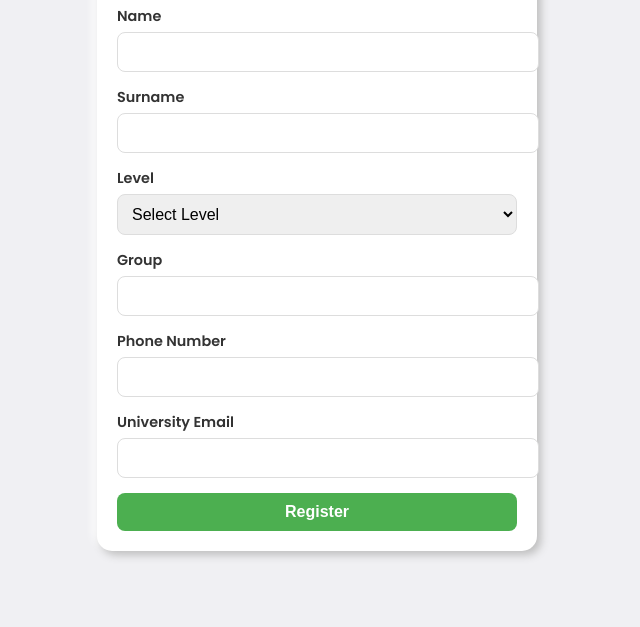
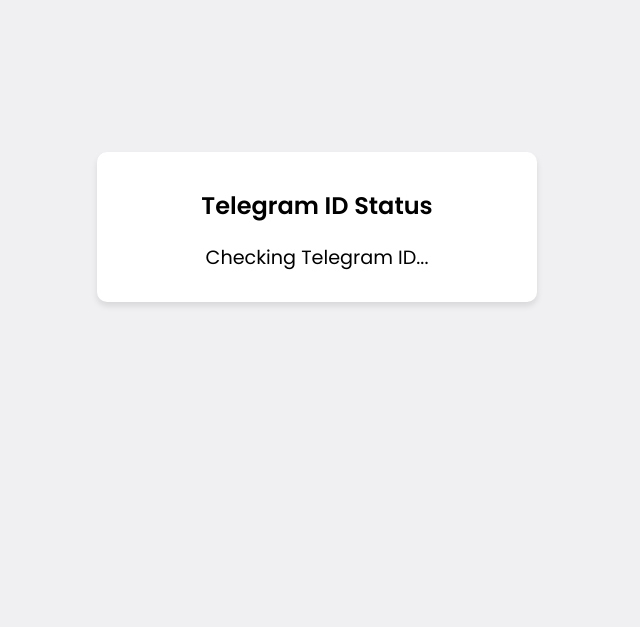
Before and after one commit to abdrkhmv/myfeniks_2, a plain HTML site: page index.html in a window 1280 px wide. Shown: the part 173-800 px from the top of the page, without its empty margins (323-963 px from the left). Drawn offline with Linux system fonts and the light colour scheme.

Commit message:
Update index.html

```diff
--- a/index.html
+++ b/index.html
@@ -3,182 +3,70 @@
 <head>
   <meta charset="UTF-8">
   <meta name="viewport" content="width=device-width, initial-scale=1.0">
-  <title>Registration</title>
+  <title>Telegram ID Checker</title>
   <link href="https://fonts.googleapis.com/css2?family=Poppins:wght@300;400;600&display=swap" rel="stylesheet">
   <style>
     body {
       font-family: 'Poppins', sans-serif;
       background: #f0f0f3;
-      color: #333;
       display: flex;
-      flex-direction: column;
+      justify-content: center;
       align-items: center;
-      justify-content: center;
       height: 100vh;
       margin: 0;
     }
 
     .container {
+      text-align: center;
       background: #ffffff;
-      border-radius: 15px;
-      box-shadow: 4px 4px 8px #bebebe, -4px -4px 8px #ffffff;
       padding: 20px;
+      border-radius: 10px;
+      box-shadow: 0 4px 6px rgba(0, 0, 0, 0.1);
+      max-width: 400px;
       width: 90%;
-      max-width: 400px;
     }
 
     h1 {
-      font-size: 1.8rem;
       margin-bottom: 20px;
-      text-align: center;
+      font-size: 1.5rem;
     }
 
-    .form-group {
-      margin-bottom: 15px;
+    p {
+      font-size: 1.2rem;
+      margin: 10px 0;
     }
 
-    label {
-      font-size: 0.9rem;
-      font-weight: 600;
-      display: block;
-      margin-bottom: 5px;
+    .success {
+      color: green;
     }
 
-    input, select {
-      width: 100%;
-      padding: 10px;
-      border-radius: 8px;
-      border: 1px solid #ddd;
-      font-size: 1rem;
-    }
-
-    button {
-      width: 100%;
-      padding: 10px;
-      background: #4CAF50;
-      color: #fff;
-      font-size: 1rem;
-      font-weight: 600;
-      border: none;
-      border-radius: 8px;
-      cursor: pointer;
-    }
-
-    button:hover {
-      background: #45a049;
-    }
-
-    .error-message {
+    .error {
       color: red;
-      font-size: 0.9rem;
-      margin-top: 10px;
-      text-align: center;
     }
   </style>
 </head>
 <body>
   <div class="container">
-    <h1>Registration</h1>
-    <p id="status-message" class="error-message"></p>
-    <form id="registration-form">
-      <div class="form-group">
-        <label for="name">Name</label>
-        <input type="text" id="name" required>
-      </div>
-      <div class="form-group">
-        <label for="surname">Surname</label>
-        <input type="text" id="surname" required>
-      </div>
-      <div class="form-group">
-        <label for="level">Level</label>
-        <select id="level" required>
-          <option value="">Select Level</option>
-          <option value="3">Level 3</option>
-          <option value="4">Level 4</option>
-          <option value="5">Level 5</option>
-          <option value="6">Level 6</option>
-        </select>
-      </div>
-      <div class="form-group">
-        <label for="group">Group</label>
-        <input type="text" id="group" required>
-      </div>
-      <div class="form-group">
-        <label for="phone">Phone Number</label>
-        <input type="tel" id="phone" required>
-      </div>
-      <div class="form-group">
-        <label for="email">University Email</label>
-        <input type="email" id="email" required>
-      </div>
-      <button type="button" id="register-button" disabled>Register</button>
-    </form>
+    <h1>Telegram ID Status</h1>
+    <p id="status">Checking Telegram ID...</p>
   </div>
 
   <script>
-    const webAppURL = "https://script.google.com/macros/s/AKfycbzTO6uFrZiyBARs6KQcGk-KDHAqjK6V56840uYZDpkfrRAsx4liGycAoTpaVrvhl7ByvA/exec"; // Replace with your Web App URL
-    let telegramUserID = null; // Default to null to check if it is retrieved
+    function checkTelegramID() {
+      // Telegram Web App API
+      const telegram = window.Telegram.WebApp;
 
-    // Simulate gathering Telegram ID (replace this with real Mini App integration)
-    window.Telegram.WebApp.ready();
-    telegramUserID = Telegram.WebApp.initDataUnsafe?.user?.id || null;
-
-    // Check if Telegram ID is available
-    if (telegramUserID) {
-      document.getElementById("status-message").textContent = "Telegram ID successfully gathered!";
-      document.getElementById("status-message").style.color = "green";
-      document.getElementById("register-button").disabled = false;
-    } else {
-      document.getElementById("status-message").textContent = "Failed to retrieve Telegram ID. Please reload the app.";
+      // Check if Telegram API is available
+      if (telegram && telegram.initDataUnsafe && telegram.initDataUnsafe.user) {
+        const telegramID = telegram.initDataUnsafe.user.id; // Fetch Telegram ID
+        document.getElementById("status").innerHTML = `<span class="success">Telegram ID gathered successfully: ${telegramID}</span>`;
+      } else {
+        document.getElementById("status").innerHTML = `<span class="error">Failed to gather Telegram ID. Please open this in Telegram Mini App.</span>`;
+      }
     }
 
-    document.getElementById("register-button").addEventListener("click", async () => {
-      const name = document.getElementById("name").value;
-      const surname = document.getElementById("surname").value;
-      const level = document.getElementById("level").value;
-      const group = document.getElementById("group").value;
-      const phone = document.getElementById("phone").value;
-      const email = document.getElementById("email").value;
-
-      if (!telegramUserID) {
-        alert("Telegram ID is missing. Cannot register.");
-        return;
-      }
-
-      if (!name || !surname || !level || !group || !phone || !email) {
-        alert("Please fill in all the fields.");
-        return;
-      }
-
-      try {
-        const response = await fetch(webAppURL, {
-          method: "POST",
-          headers: {
-            "Content-Type": "application/json"
-          },
-          body: JSON.stringify({
-            telegramID: telegramUserID,
-            name,
-            surname,
-            level,
-            group,
-            phone,
-            email,
-          }),
-        });
-
-        const result = await response.text();
-        if (result === "Registration successful") {
-          alert(result);
-          window.location.href = "https://www.youtube.com"; // Example redirect
-        } else {
-          alert("Registration failed: " + result);
-        }
-      } catch (error) {
-        console.error("Error registering user:", error);
-        alert("Failed to connect to the server. Please try again.");
-      }
-    });
+    // Run the check when the page loads
+    checkTelegramID();
   </script>
 </body>
 </html>
```
